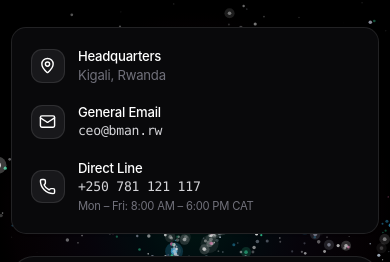
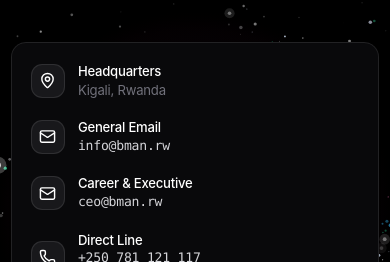
Before and after one commit to CodeReveur/bman-portfolio, a Next.js app: page /contact in a window 390 px wide. Shown: the part 211-473 px from the top of the page. Built offline with nearby package versions, Linux system fonts and the light colour scheme; no server answers.

Commit message:
fix(responsive): refine hero section mobile layout, email routing, and backend data merging

```diff
--- a/app/HomeClient.tsx
+++ b/app/HomeClient.tsx
@@ -40,42 +40,53 @@ export default function HomeClient({ partners = PARTNERS }: { partners?: Partner
   return (
     <div className="mx-auto max-w-5xl px-3 sm:px-6 lg:px-8 flex flex-col gap-14 sm:gap-24 lg:gap-32">
       {/* 1. Hero Section */}
-      <section className="text-center pt-6 sm:pt-16">
+      <section className="text-center pt-2 sm:pt-8 md:pt-12 px-1 sm:px-0">
+        {/* Status / Location Badge */}
+        <div className="inline-flex items-center gap-2 px-3.5 py-1.5 rounded-full text-xs font-mono bg-zinc-100/90 dark:bg-white/[0.06] border border-black/10 dark:border-white/10 text-zinc-700 dark:text-zinc-300 mb-5 sm:mb-6 shadow-xs backdrop-blur-sm">
+          <span className="w-1.5 h-1.5 rounded-full bg-emerald-500 animate-pulse" />
+          <span>Kigali, Rwanda</span>
+          <span className="text-zinc-400 dark:text-zinc-600">·</span>
+          <span>Engineering &amp; Operations</span>
+        </div>
+
         {/* Main Headline */}
-        <h1 className="text-3xl sm:text-5xl md:text-6xl lg:text-7xl font-semibold tracking-tight text-zinc-900 dark:text-white leading-[1.12] max-w-4xl mx-auto text-balance">
+        <h1 className="text-3xl sm:text-5xl md:text-6xl lg:text-7xl font-semibold tracking-tight text-zinc-900 dark:text-white leading-[1.16] sm:leading-[1.12] max-w-4xl mx-auto break-words">
           {t('home.title')}
         </h1>
 
         {/* Subtitle */}
-        <p className="mt-4 sm:mt-6 text-base sm:text-lg md:text-xl text-zinc-600 dark:text-zinc-300 max-w-2xl mx-auto leading-relaxed font-normal text-pretty">
+        <p className="mt-4 sm:mt-6 text-sm sm:text-lg md:text-xl text-zinc-600 dark:text-zinc-300 max-w-2xl mx-auto leading-relaxed font-normal px-2 sm:px-0">
           {t('home.subtitle')}
         </p>
 
         {/* CTAs */}
-        <div className="mt-6 sm:mt-8 flex flex-col sm:flex-row items-stretch sm:items-center justify-center gap-3 sm:gap-3.5 w-full max-w-md sm:max-w-none mx-auto">
+        <div className="mt-6 sm:mt-8 flex flex-row flex-wrap items-center justify-center gap-2.5 sm:gap-3.5 w-full max-w-md sm:max-w-none mx-auto">
           <Link
             href="/products"
-            className="inline-flex items-center justify-center gap-2 px-6 sm:px-7 py-3 rounded-full text-sm sm:text-base font-medium bg-zinc-900 text-white hover:bg-zinc-800 dark:bg-white dark:text-black dark:hover:bg-zinc-200 transition-colors shadow-sm"
+            className="inline-flex items-center justify-center gap-2 px-5 sm:px-7 py-2.5 sm:py-3 rounded-full text-xs sm:text-base font-medium bg-zinc-900 text-white hover:bg-zinc-800 dark:bg-white dark:text-black dark:hover:bg-zinc-200 transition-colors shadow-sm"
           >
             <span>{t('home.cta_products')}</span>
-            <ArrowRight size={15} />
+            <ArrowRight size={14} className="sm:w-4 sm:h-4" />
           </Link>
           <Link
             href="/about"
-            className="inline-flex items-center justify-center gap-2 px-6 sm:px-7 py-3 rounded-full text-sm sm:text-base font-medium bg-zinc-100 text-zinc-800 hover:text-black border border-black/10 dark:bg-zinc-950 dark:text-zinc-300 dark:hover:text-white dark:border-white/10 dark:hover:border-white/20 transition-colors"
+            className="inline-flex items-center justify-center gap-2 px-5 sm:px-7 py-2.5 sm:py-3 rounded-full text-xs sm:text-base font-medium bg-zinc-100 text-zinc-800 hover:text-black border border-black/10 dark:bg-zinc-950 dark:text-zinc-300 dark:hover:text-white dark:border-white/10 dark:hover:border-white/20 transition-colors"
           >
             <span>{t('home.cta_about')}</span>
           </Link>
         </div>
 
         {/* Key Operational Numbers */}
-        <div className="mt-12 sm:mt-16 pt-8 sm:pt-10 border-t border-black/10 dark:border-white/10 grid grid-cols-2 md:grid-cols-4 gap-3 sm:gap-6 text-center">
+        <div className="mt-10 sm:mt-16 pt-8 sm:pt-10 border-t border-black/10 dark:border-white/10 grid grid-cols-2 md:grid-cols-4 gap-2.5 sm:gap-4 lg:gap-6 text-center">
           {stats.map((stat, i) => (
-            <div key={i} className="p-3">
-              <div className="text-2xl sm:text-3xl lg:text-4xl font-semibold tracking-tight text-zinc-900 dark:text-white">
+            <div
+              key={i}
+              className="p-3 sm:p-4 rounded-2xl bg-zinc-50/70 dark:bg-white/[0.03] border border-black/5 dark:border-white/5 flex flex-col justify-center items-center transition-transform hover:scale-[1.02]"
+            >
+              <div className="text-xl sm:text-3xl lg:text-4xl font-semibold tracking-tight text-zinc-900 dark:text-white">
                 {stat.value}
               </div>
-              <div className="text-xs sm:text-sm text-zinc-500 dark:text-zinc-400 mt-1 font-normal">
+              <div className="text-[11px] sm:text-xs md:text-sm text-zinc-500 dark:text-zinc-400 mt-1 font-normal text-balance">
                 {stat.label}
               </div>
             </div>
--- a/app/about/AboutClient.tsx
+++ b/app/about/AboutClient.tsx
@@ -35,7 +35,7 @@ export default function AboutClient({
     { title: 'Field Operations & Merchant Rollout', stack: 'Kigali HQ & Commercial District Hubs' },
   ];
 
-  const email = config?.email || 'ceo@bman.rw';
+  const careerEmail = config?.career_email || 'ceo@bman.rw';
 
   return (
     <div className="mx-auto max-w-5xl px-3 sm:px-6 lg:px-8">
@@ -187,10 +187,10 @@ export default function AboutClient({
             Kigali Office · High agency &amp; craftsmanship · Direct economic impact
           </span>
           <a
-            href={`mailto:${email}`}
+            href={`mailto:${careerEmail}`}
             className="inline-flex items-center gap-1.5 px-5 py-2.5 rounded-full text-sm font-medium bg-zinc-900 text-white hover:bg-zinc-800 dark:bg-white dark:text-black dark:hover:bg-zinc-200 transition-colors shrink-0 w-fit shadow-sm"
           >
-            <span>{email}</span>
+            <span>{careerEmail}</span>
             <ArrowUpRight size={14} />
           </a>
         </div>
--- a/app/contact/ContactClient.tsx
+++ b/app/contact/ContactClient.tsx
@@ -23,7 +23,8 @@ export default function ContactClient({ config }: { config: CorporateConfig }) {
   const [submitted, setSubmitted] = useState(false);
   const [formData, setFormData] = useState({ name: '', contact: '', message: '' });
 
-  const email = config?.email || 'ceo@bman.rw';
+  const email = config?.email || 'info@bman.rw';
+  const careerEmail = config?.career_email || 'ceo@bman.rw';
   const phone = config?.phone || '+250 781 121 117';
   const address = config?.address || 'Kigali, Rwanda';
   const workingHours = config?.working_hours || 'Mon–Fri, 08:00–18:00 CAT (Phone & WhatsApp)';
@@ -94,7 +95,7 @@ export default function ContactClient({ config }: { config: CorporateConfig }) {
               </div>
             </div>
 
-            {/* Single Unified Corporate Email */}
+            {/* General Corporate Email */}
             <div className="flex items-center gap-3.5">
               <div className="w-9 h-9 rounded-xl bg-zinc-100 dark:bg-zinc-900 border border-black/10 dark:border-white/10 flex items-center justify-center text-zinc-900 dark:text-white shrink-0">
                 <Mail size={17} />
@@ -104,6 +105,21 @@ export default function ContactClient({ config }: { config: CorporateConfig }) {
                 <div className="flex flex-col gap-0.5">
                   <a href={`mailto:${email}`} className="text-sm text-zinc-700 dark:text-zinc-300 hover:text-black dark:hover:text-white font-mono transition-colors">
                     {email}
+                  </a>
+                </div>
+              </div>
+            </div>
+
+            {/* Career & Executive Email */}
+            <div className="flex items-center gap-3.5">
+              <div className="w-9 h-9 rounded-xl bg-zinc-100 dark:bg-zinc-900 border border-black/10 dark:border-white/10 flex items-center justify-center text-zinc-900 dark:text-white shrink-0">
+                <Mail size={17} />
+              </div>
+              <div>
+                <div className="text-sm font-medium text-zinc-900 dark:text-white">Career &amp; Executive</div>
+                <div className="flex flex-col gap-0.5">
+                  <a href={`mailto:${careerEmail}`} className="text-sm text-zinc-700 dark:text-zinc-300 hover:text-black dark:hover:text-white font-mono transition-colors">
+                    {careerEmail}
                   </a>
                 </div>
               </div>
--- a/app/layout.tsx
+++ b/app/layout.tsx
@@ -106,7 +106,7 @@ export default function RootLayout({
               name: 'BMan',
               url: 'https://bman.rw',
               logo: 'https://bman.rw/logo.png',
-              email: 'ceo@bman.rw',
+              email: 'info@bman.rw',
               telephone: '+250781121117',
               description:
                 'BMan is a technology company that creates, develops, and partners software systems, retail engines, and resilient digital infrastructure.',
@@ -158,7 +158,7 @@ export default function RootLayout({
           <GalaxyNavbar />
 
           {/* Page Content */}
-          <div className="relative z-10 flex-1 flex flex-col pt-20 sm:pt-24 pb-12 sm:pb-16 w-full overflow-x-hidden">
+          <div className="relative z-10 flex-1 flex flex-col pt-24 sm:pt-28 md:pt-32 pb-12 sm:pb-16 w-full overflow-x-hidden">
             {children}
           </div>
 
--- a/app/not-found.tsx
+++ b/app/not-found.tsx
@@ -106,7 +106,7 @@ export default function NotFound() {
                 Contact Operations
               </h3>
               <p className="text-xs text-zinc-500 dark:text-zinc-400 mt-1">
-                Reach CEO directly at ceo@bman.rw
+                Reach operations at info@bman.rw
               </p>
             </div>
           </Link>
--- a/lib/corporate.ts
+++ b/lib/corporate.ts
@@ -385,6 +385,7 @@ export interface CorporateConfig {
   phone: string;
   email: string;
   support_email: string;
+  career_email: string;
   address: string;
   working_hours: string;
 }
@@ -392,8 +393,9 @@ export interface CorporateConfig {
 export const DEFAULT_CONFIG: CorporateConfig = {
   company_name: 'BMan',
   phone: '+250 781 121 117',
-  email: 'ceo@bman.rw',
-  support_email: 'ceo@bman.rw',
+  email: 'info@bman.rw',
+  support_email: 'info@bman.rw',
+  career_email: 'ceo@bman.rw',
   address: 'Kigali, Rwanda',
   working_hours: 'Mon – Fri: 8:00 AM – 6:00 PM CAT',
 };
@@ -476,13 +478,27 @@ export async function fetchCorporateData(): Promise<{
       company_name: rawConfig.company_name || DEFAULT_CONFIG.company_name,
       phone: rawConfig.phone || DEFAULT_CONFIG.phone,
       email: rawConfig.email || DEFAULT_CONFIG.email,
-      support_email: rawConfig.email || DEFAULT_CONFIG.email, // Unified single email
+      support_email: rawConfig.support_email || rawConfig.email || DEFAULT_CONFIG.support_email,
+      career_email: rawConfig.career_email || rawConfig.careerEmail || DEFAULT_CONFIG.career_email,
       address: rawConfig.address || DEFAULT_CONFIG.address,
       working_hours: rawConfig.working_hours || DEFAULT_CONFIG.working_hours,
     };
 
+    const rawProducts = data.products || [];
+    const productsMap = new Map<string, CorporateProduct>();
+    DEFAULT_PRODUCTS.forEach((p) => productsMap.set(p.slug, p));
+    rawProducts.forEach((p: CorporateProduct) => {
+      productsMap.set(p.slug, {
+        ...(productsMap.get(p.slug) || {}),
+        ...p,
+      });
+    });
+    const products = Array.from(productsMap.values()).sort(
+      (a, b) => (a.display_order ?? 0) - (b.display_order ?? 0)
+    );
+
     return {
-      products: data.products?.length ? data.products : DEFAULT_PRODUCTS,
+      products,
       projects,
       services: data.services?.length ? data.services : DEFAULT_SERVICES,
       partners,
```
